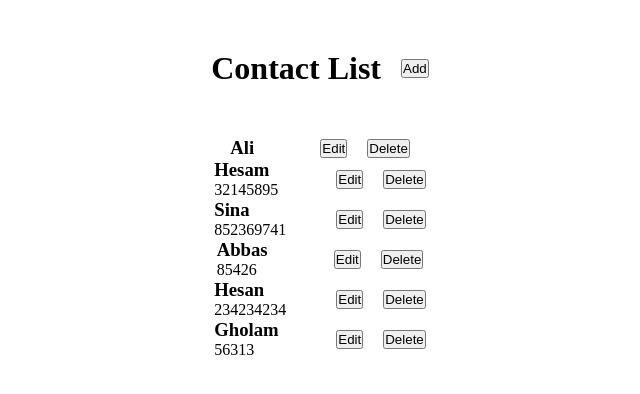
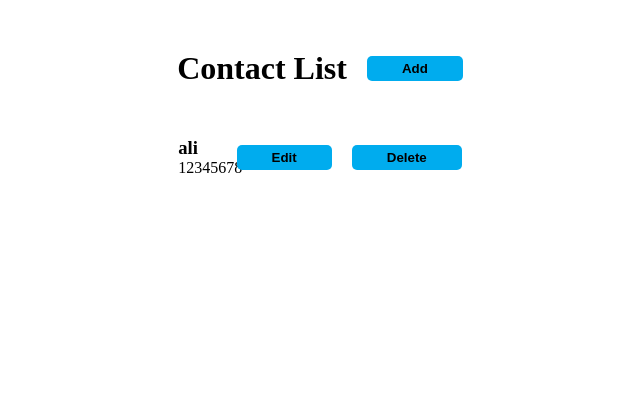
Before and after one commit to Masoudbkhti/contacts, a React (Vite) app: page / in a window 1280 px wide. Shown: the top 394 px of the page, without its empty margins (320-960 px from the left). Built offline with nearby package versions, Linux system fonts and the light colour scheme; data requests are answered from the project's data file.

Commit message:
add style to btns

```diff
--- a/db.json
+++ b/db.json
@@ -1,33 +1,9 @@
 {
   "contacts": [
     {
-      "name": "Ali",
+      "name": "ali",
+      "number": "12345678",
       "id": 1
-    },
-    {
-      "name": "Hesam",
-      "number": "32145895",
-      "id": 2
-    },
-    {
-      "name": "Sina",
-      "number": "852369741",
-      "id": 3
-    },
-    {
-      "name": "Abbas",
-      "number": "85426",
-      "id": 4
-    },
-    {
-      "name": "Hesan",
-      "number": "234234234",
-      "id": 5
-    },
-    {
-      "name": "Gholam",
-      "number": "56313",
-      "id": 6
     }
   ]
 }
--- a/src/components/ContactList.jsx
+++ b/src/components/ContactList.jsx
@@ -57,13 +57,14 @@ export const ContactList = () => {
               <div className="change-btns">
                 <div>
                   <Link to={`edit-contact/${id}`}>
-                    <button>Edit</button>
+                    <button className="btn">Edit</button>
                   </Link>
                 </div>
                 <div>
                   <button
                     onClick={() => contactDeleteHandler(id, index)}
                     disabled={deleteStatus[index]}
+                    className="btn"
                   >
                     {deleteStatus[index] ? "Deleting..." : "Delete"}
                   </button>
--- a/src/index.css
+++ b/src/index.css
@@ -2,6 +2,18 @@
   margin: 0;
   padding: 0;
   box-sizing: border-box;
+}
+
+.btn {
+  padding: 5px 35px;
+  border-radius: 5px;
+  border: none;
+  background-color: #00acee;
+  cursor: pointer;
+  font-weight: bold;
+}
+.btn:hover {
+  background-color: #0381b3;
 }
 
 /* Home Page */
--- a/src/pages/EditContact.jsx
+++ b/src/pages/EditContact.jsx
@@ -44,7 +44,9 @@ export const EditContact = () => {
           value={number}
           onChange={(e) => setNumber(e.target.value)}
         />
-        <button type="submit">Edit</button>
+        <button className="btn" type="submit">
+          Edit
+        </button>
       </form>
       {isLoading ? (
         <div>Redirecting to Contact List. Please wait...</div>
--- a/src/pages/Home.jsx
+++ b/src/pages/Home.jsx
@@ -6,7 +6,7 @@ export const Home = () => {
       <div className="title">
         <h1>Contact List</h1>
         <Link to="/new-contact">
-          <button>Add</button>
+          <button className="btn">Add</button>
         </Link>
       </div>
       <ContactList />
--- a/src/pages/NewContact.jsx
+++ b/src/pages/NewContact.jsx
@@ -28,7 +28,7 @@ export const NewContact = () => {
       <div className="title">
         <h1>Add new Contact</h1>
         <Link to="/">
-          <button>Back to Home</button>
+          <button className="btn">Back to Home</button>
         </Link>
       </div>
       <form onSubmit={formSubmitHandler} className="addform">
@@ -44,7 +44,9 @@ export const NewContact = () => {
           value={number}
           onChange={(e) => setNumber(e.target.value)}
         />
-        <button type="submit">Add</button>
+        <button className="btn" type="submit">
+          Add
+        </button>
       </form>
     </div>
   );
```
